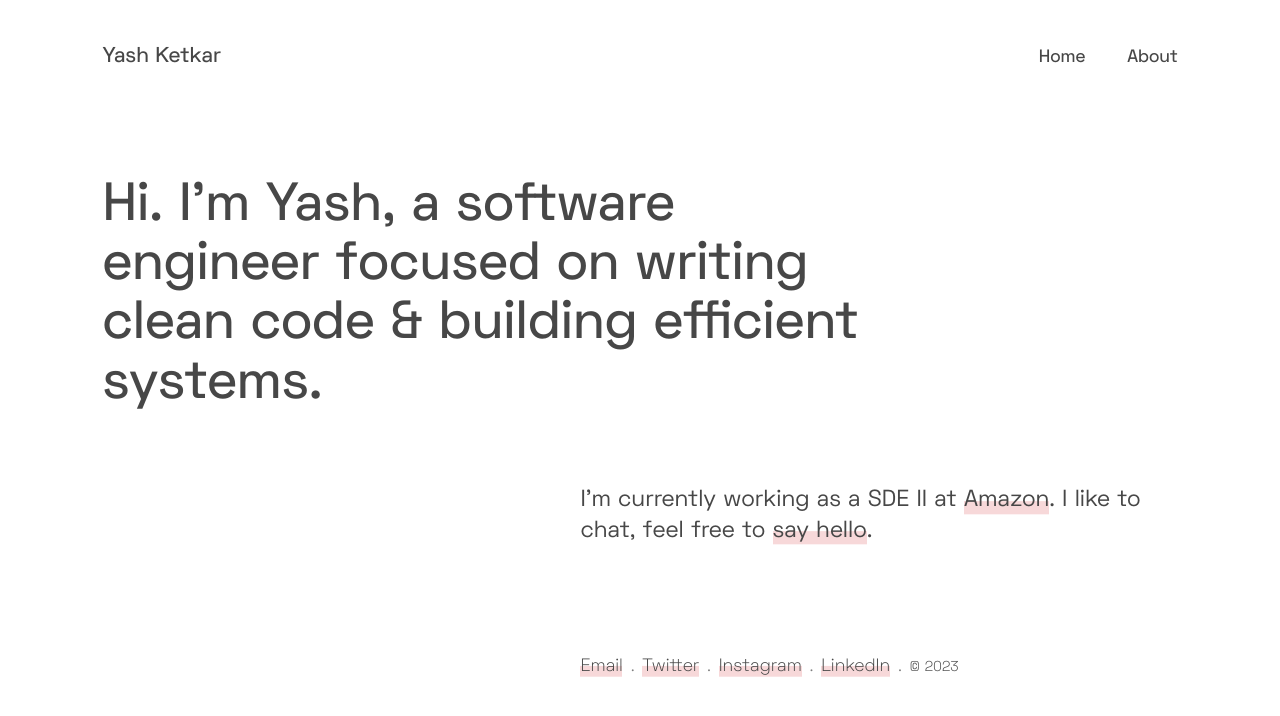
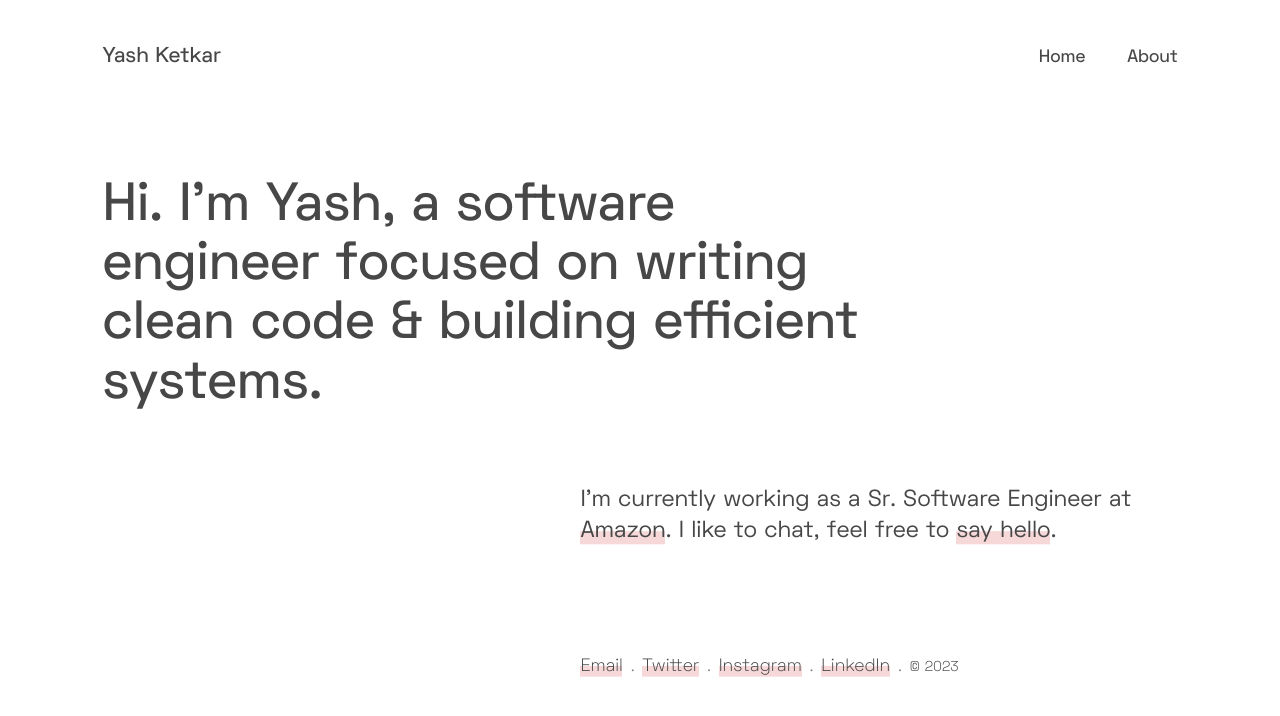
Before and after one commit to yashketkar/yashketkar.github.io, a Jekyll site: the page built from index.html, in a window 1280 px wide. Shown: the top 716 px of the page. Built offline with Jekyll 4.4.1, drawn with Linux system fonts in a browser that asks for light colours.

Commit message:
Update job title in index.html

```diff
--- a/index.html
+++ b/index.html
@@ -13,7 +13,7 @@ layout: default
   <div></div>
   <div>
     <p class="lede">
-     I'm currently working as a SDE II at <a href="https://www.amazon.com">Amazon</a>.
+     I'm currently working as a Sr. Software Engineer at <a href="https://www.amazon.com">Amazon</a>.
      I like to chat, feel free to <a href="mailto:yash@yashketkar.com">say hello</a>.
     </p>
   </div>
```
